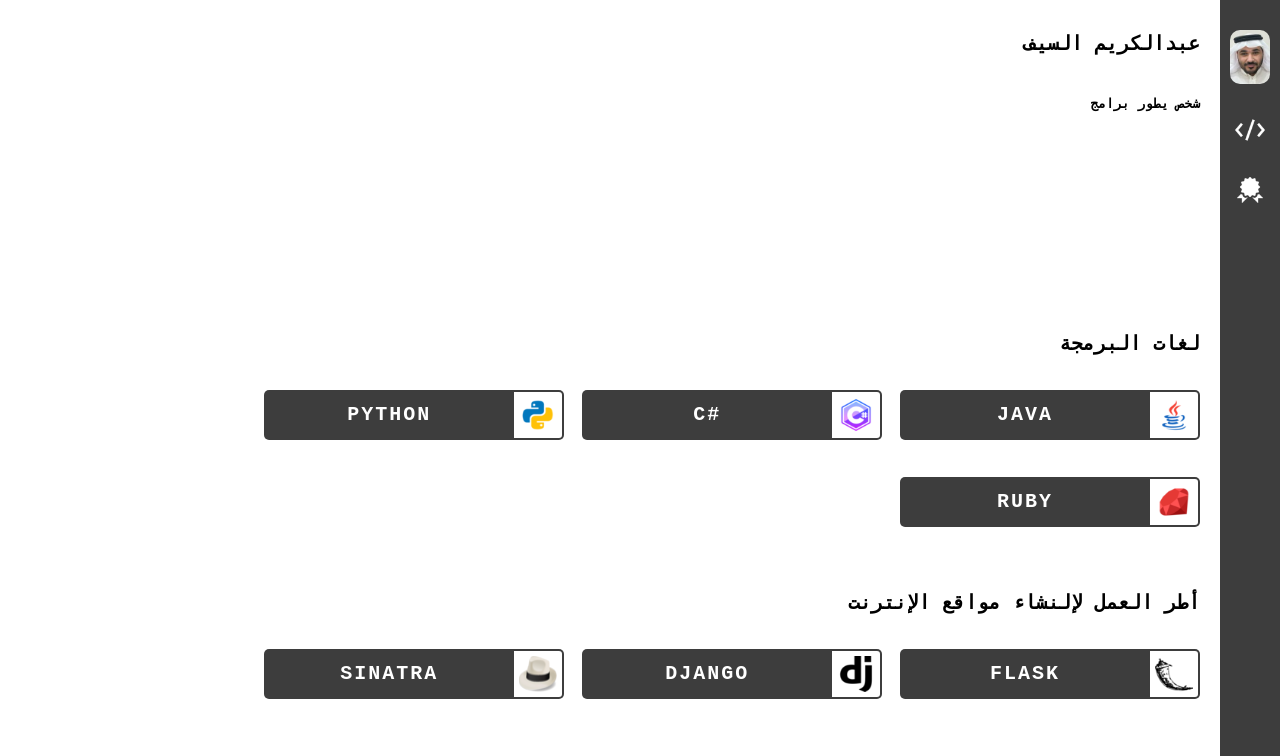
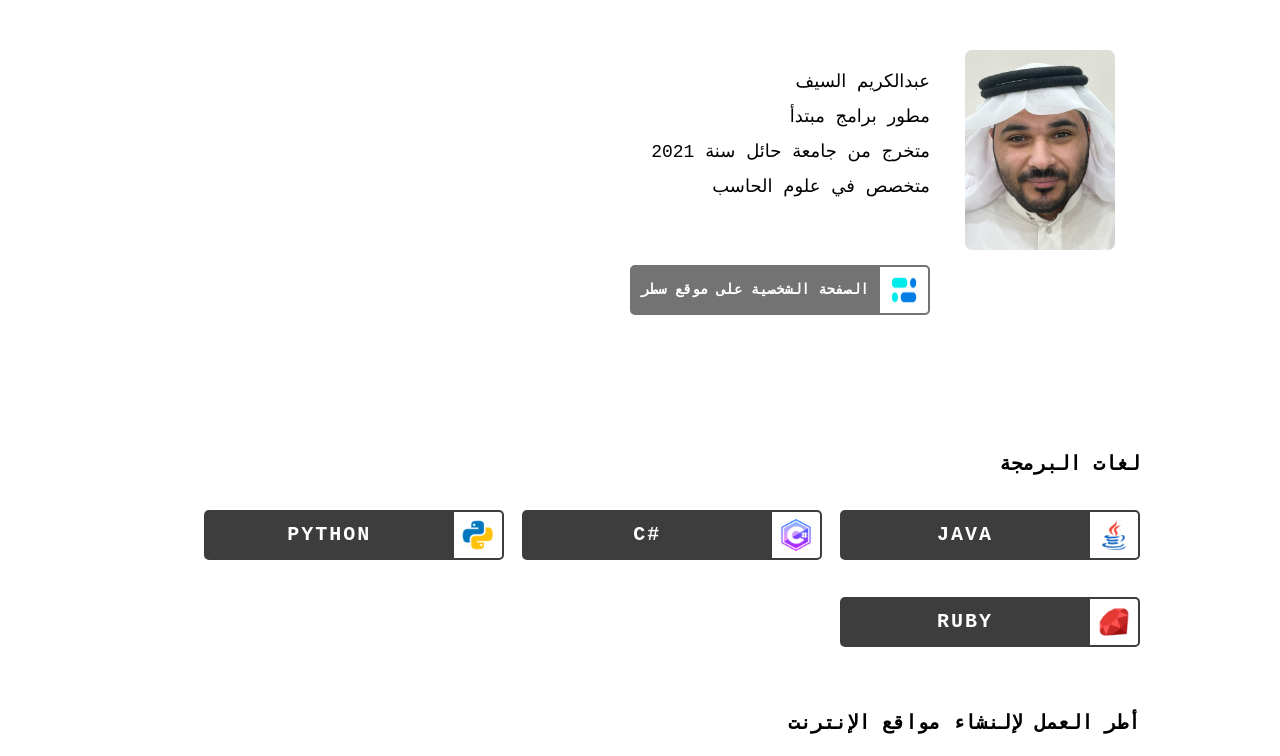
Before and after one commit to ABDULKREM-AL-SAIF/about, a plain HTML site: page index.html in a window 1280 px wide. Shown: the top 756 px of the page. Drawn offline with Linux system fonts and the light colour scheme.

Commit message:
New Face

```diff
--- a/css/style.css
+++ b/css/style.css
@@ -10,72 +10,71 @@
 ::-webkit-scrollbar {
     width: 0px;
 }
-#rightSide {
-    position: fixed;
+#container {
+    width: 1000px;
+    margin-top: 50px;
+    margin-left: auto;
+    margin-right: auto;
+}
+#InformationPart {
+    width: 1000px;
+    height: 350px;
+}
+#ProfileImage {
+    text-align: center;
+    width: 200px;
     float: right;
-    height: 100%;
-    width: 60px;
-    top: 0;
-    right: 0;
-    background-color: #3D3D3D;
-    overflow-x: hidden;
 }
-#profileImage {
-    display: block;
-    margin-top: 20px;
-    margin-bottom: 20px;
+#ProfileImage img {
+    height: 200px;
+    border-radius: 7px;
+}
+#ProfileInformation {
+    padding-top: 15px;
+    padding-right: 10px;
+    line-height: 35px;
+    width: 800px;
+    float: right;
+    font-size: 18px;
+}
+#Satr {
+    display: inline-block;
+    width: 300px;
+    height: 50px;
+    border: 0px;
+    cursor: pointer;
+    margin-top: 25px;
     text-align: center;
+    background-color: #FFFFFF;
+}
+#Satr img {
+    float: right;
+    width: 50px;
+    height: 50px;
     padding: 10px;
-    width: 100%;
-    height: 60px;
+    border-right: 2px solid #737373;
+    border-bottom: 2px solid #737373;
+    border-top: 2px solid #737373;
+    border-radius: 0px 5px 5px 0px;
 }
-#profileImage img {
-    width: 40px;
-    height: 54px;
-    border-radius: 10px;
+#Satr span {
+    float: left;
+    width: 250px;
+    height: 50px;
+    font-weight: bold;
+    color: #FFFFFF;
+    background-color: #737373;
+    border: 0px;
+    border-radius: 5px 0px 0px 5px;
+    font-size: 14px;
+    padding: 10px;
 }
-#developmentPart, #certificatePart {
-    display: block;
-    text-align: center;
-    width: 100%;
-    height: 60px;
-    cursor: pointer;
+
+#ProgrammingLanguagePart {
+    max-width: 1000px;
+    margin-top: 50px;
 }
-#developmentPart button, #certificatePart button {
-    width: 100%;
-    height: 60px;
-    cursor: pointer;
-    border: 0px;
-    background-color: #3D3D3D;
-}
-#developmentPart button:hover, #certificatePart button:hover {
-    background-color: #737373;
-}
-#developmentPart img, #certificatePart img {
-    width: 60px;
-    height: 60px;
-    padding: 15px;
-}
-#leftSide {
-    float: right;
-    display: grid;
-    margin-right: 50px;
-    padding: 30px 30px 30px 0px;
-}
-#information {
-    width: 100%;
-    min-height: 300px;
-}
-#information h1 {
-    width: 100%;
-    min-height: 40px;
-    margin-bottom: 20px;
-}
-.largeParagraph {
-    width: 100%;
-    height: 150px;
-    font-weight: bold;
-}
+
 #programmingLanguage, #webFramework, #DesktopFramework, #webLanguage, #passingData {
     width: 100%;
 }
@@ -84,7 +83,7 @@
     min-height: 40px;
     margin-bottom: 20px;
 }
-#leftSide ul {
+#programmingLanguage ul, #webFramework ul, #DesktopFramework ul, #webLanguage ul, #passingData ul {
     float: right;
     width: 100%;
     margin-bottom: 25px;
@@ -124,35 +123,3 @@
     font-size: x-large;
     letter-spacing: 2px;
 }
-#Satr {
-    display: inline-block;
-    width: 300px;
-    height: 50px;
-    border: 0px;
-    cursor: pointer;
-    margin-top: 50px;
-    text-align: center;
-    background-color: #FFFFFF;
-}
-#Satr img {
-    float: right;
-    width: 50px;
-    height: 50px;
-    padding: 10px;
-    border-right: 2px solid #737373;
-    border-bottom: 2px solid #737373;
-    border-top: 2px solid #737373;
-    border-radius: 0px 5px 5px 0px;
-}
-#Satr span {
-    float: left;
-    width: 250px;
-    height: 50px;
-    font-weight: bold;
-    color: #FFFFFF;
-    background-color: #737373;
-    border: 0px;
-    border-radius: 5px 0px 0px 5px;
-    font-size: 14px;
-    padding: 10px;
-}
--- a/index.html
+++ b/index.html
@@ -3,47 +3,42 @@
 <head>
     <meta charset="UTF-8">
     <meta name="viewport" content="width=device-width, initial-scale=1.0">
-
     <meta name="keywords" content=" السيرة الذاتية لعبدالكريم السيف ">
     <meta name="description" content=" السيرة الذاتية لعبدالكريم السيف ">
     <meta name="author" content=" عبدالكريم السيف ">
-
     <meta property="og:title" content=" عبدالكريم السيف ">
     <meta property="og:keywords" content=" السيرة الذاتية لعبدالكريم السيف ">
     <meta property="og:description" content=" السيرة الذاتية لعبدالكريم السيف ">
     <meta property="og:author" content=" عبدالكريم السيف ">
-
     <meta property="og:type" content="website">
     <meta property="og:url" content="https://abdulkrem-al-saif.github.io/about/">
     <meta property="og:site_name" content=" عبدالكريم السيف ">
-
     <meta name="google-site-verification" content="v1A75ZOBeOyFvLW8F7spsgiNmiUc-XIqZMSVWbylVfY">
-
     <title> عبدالكريم السيف </title>
-
     <link rel="stylesheet" href="css/style.css">
 </head>
 <body>
-    <div id="rightSide">
-        <div id="profileImage">
-            <img src="image/profile.jpg" alt="Profile Image">
+    <div id="container">
+        <div id="InformationPart">
+            <div id="ProfileImage">
+                <img src="image/photo.jpg" alt="Profile Image">
             </div>
-        <div id="developmentPart">
-            <button onClick="programmingPart()">
-                <img src="image/code.png" alt="Development Icon">
-            </button>
-        </div>
-        <div id="certificatePart">
-            <button>
-                <img src="image/certificate.png" alt="Certificate Icon">
+            <div id="ProfileInformation">
+                عبدالكريم السيف
+                <br>
+                مطور برامج مبتدأ
+                <br>
+                متخرج من جامعة حائل سنة 2021
+                <br>
+                متخصص في علوم الحاسب
+                <br><br>
+                <button id="Satr" onclick="goToSatr()">
+                    <img src="image/satr.png" alt="Satr Logo">
+                    <span> الصفحة الشخصية على موقع سطر </span>
                 </button>
             </div>
         </div>
-    <div id="leftSide">
-        <section id="information">
-            <h1> عبدالكريم السيف </h1>
-            <p class="largeParagraph"> شخص يطور برامج </p>
-        </section>
+        <div id="ProgrammingLanguagePart">
             <section id="programmingLanguage">
                 <h1> لغات البرمجة </h1>
                 <ul>
@@ -126,13 +121,8 @@
                     </li>
                 </ul>
             </section>
-
-        <button id="Satr" onclick="goToSatr()">
-            <img src="image/satr.png" alt="Satr Logo">
-            <span> الصفحة الشخصية على موقع سطر </span>
-        </button>
         </div>
-
+    </div>
     <script src="js/move.js"></script>
 </body>
 </html>
```
Also changed, not shown: image/photo.jpg (added), image/profile.jpg (deleted). Lines whose indentation alone changed are shown as unchanged.
